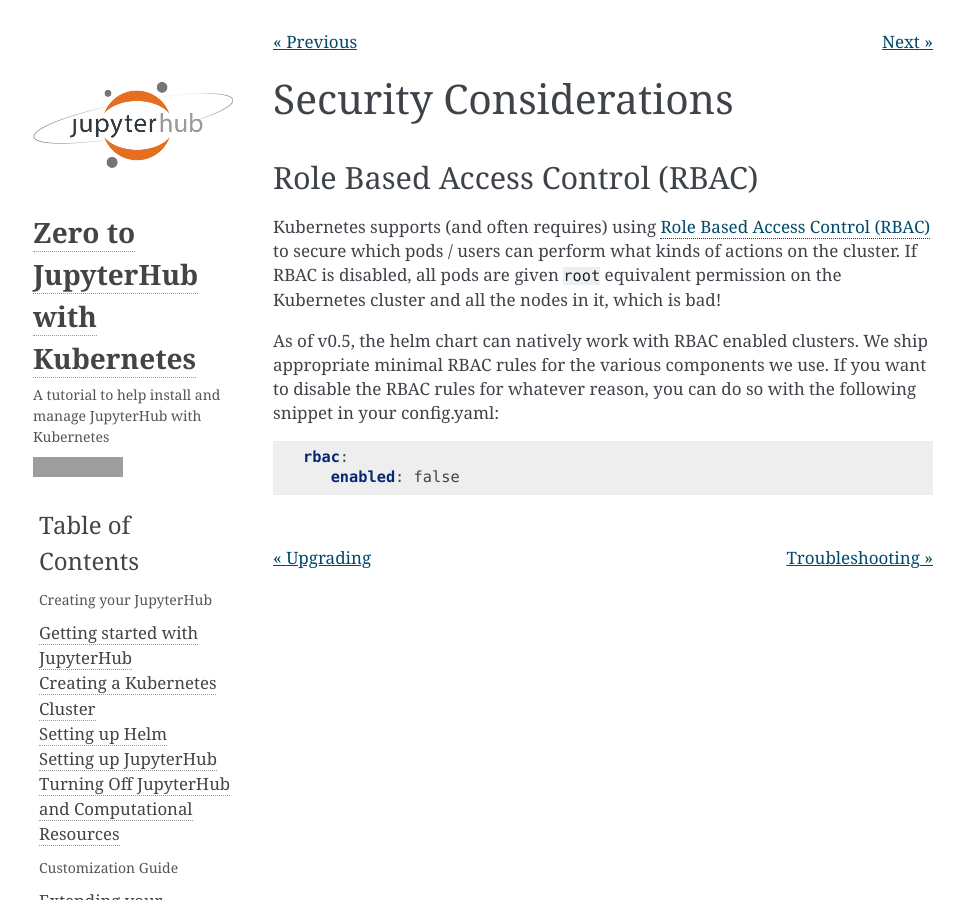
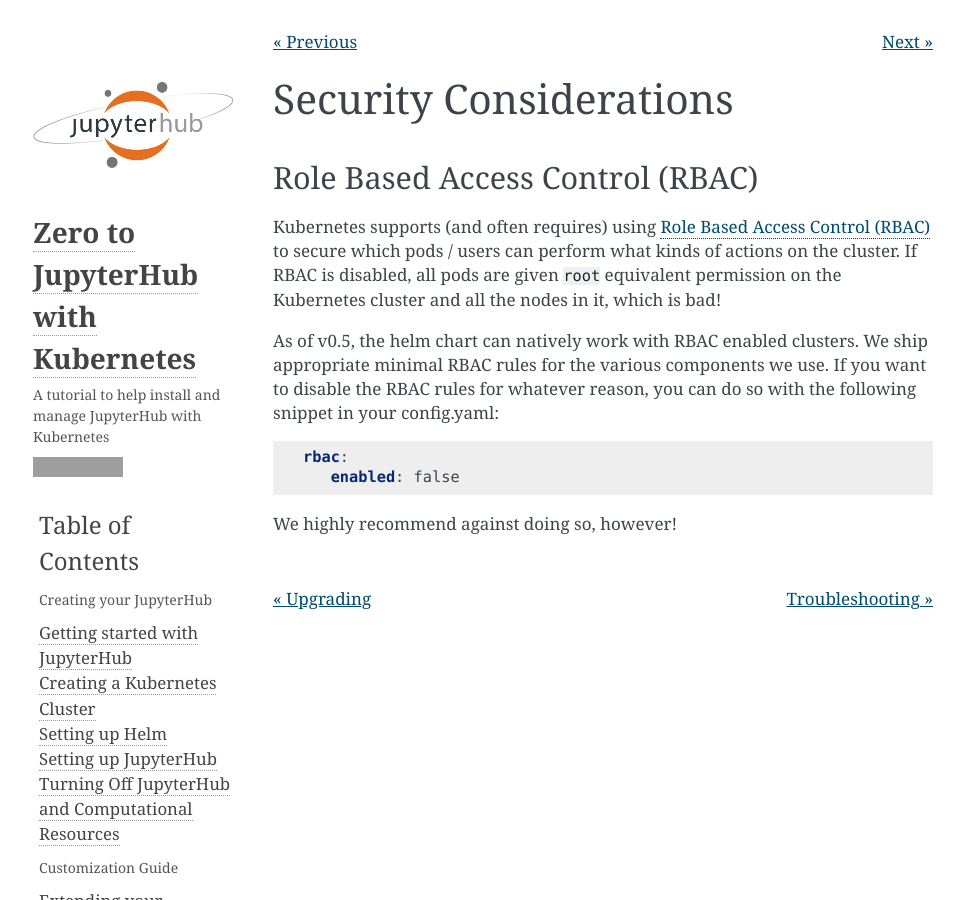
Before and after one commit to jupyterhub/zero-to-jupyterhub-k8s, a Sphinx documentation site: the page built from doc/source/security.md, in a window 1280 px wide and 900 px high. Shown: the whole window, without its empty margins (147-1111 px from the left). Built offline with Sphinx 7.4.7, drawn with Linux system fonts in a browser that asks for light colours; grey boxes are pictures that could not be loaded.

Commit message:
Add warning about not turning off RBAC

````diff
--- a/doc/source/security.md
+++ b/doc/source/security.md
@@ -17,3 +17,5 @@
 rbac:
    enabled: false
 ```
+
+We highly recommend against doing so, however!
````
